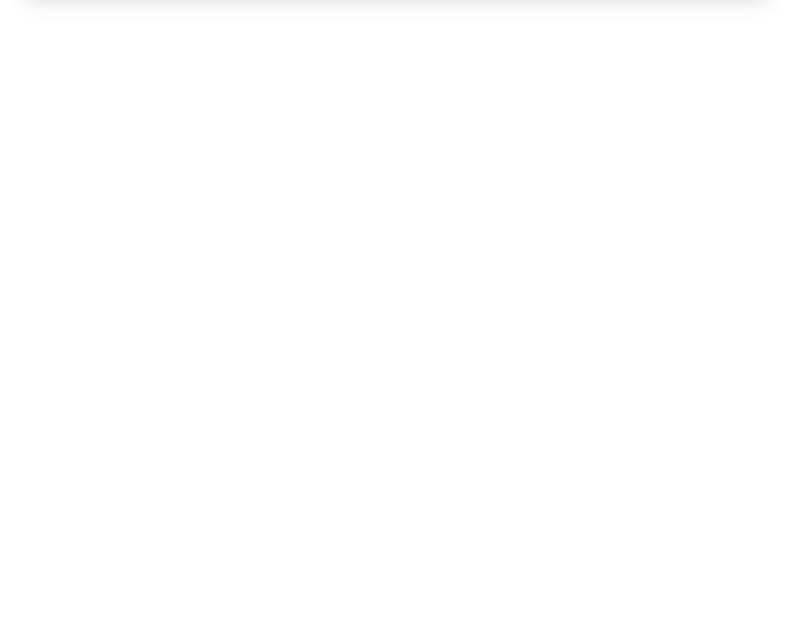
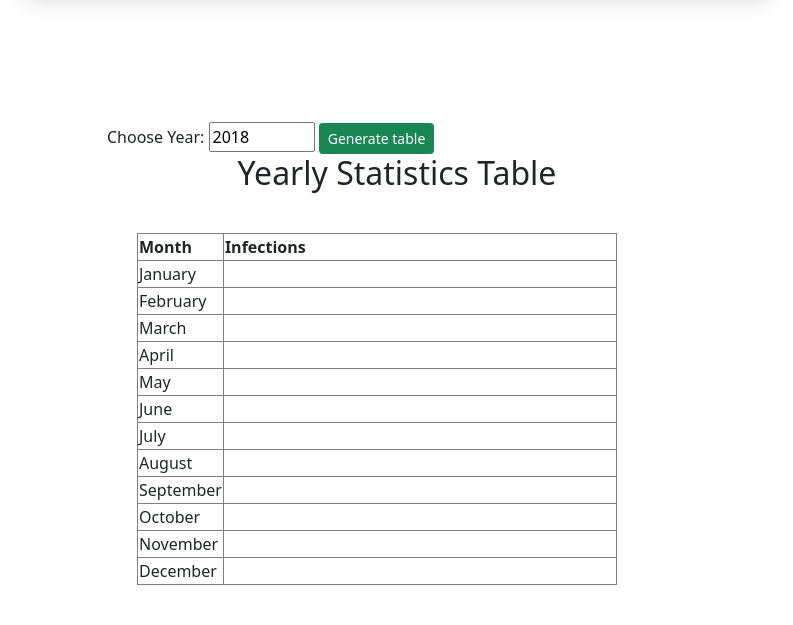
Before and after one commit to Mihir2527/HackHarvard2021, a Django app: page /summary/ in a window 1280 px wide; the page is wider, and only the part inside the window is pictured. Shown: the part 502-1127 px from the top of that part, without its empty margins (243-1036 px from the left). Before the commit the page ends 506 px from the top of that part, so only its background shows below. Run offline with Django 3.2, Linux system fonts and the light colour scheme; a user stored in the database is signed in; data comes from the database, SQL or seed files in the repository; both versions use the stored data as it was after the commit.

Commit message:
Added table filters

```diff
--- a/Summary/templates/Summary/index.html
+++ b/Summary/templates/Summary/index.html
@@ -47,7 +47,7 @@
             <option value="Positive">Positive</option>
             <option value="Negative">Negative</option>
         </select>
-        <button type="submit" class="btn btn-success" style="margin-top:20px; " onclick="return confirm('Do you want to donwload the report?');">Generate Report</button>
+        <button type="submit" class="btn btn-success" style="margin-top:20px; " onclick="return confirm('Do you want to download the report?');">Generate Report</button>
     </form>
 
 </div>
@@ -85,4 +85,33 @@
 <br>
 <br>
 
+<form action="/summary/" method="GET" name="yearly_table" style="margin-left: 350px;">
+    <label for="year">Choose Year:</label>
+    <input name="year" type="number" min="1900" max="2099" step="1" value="2018" />
+    <button type="submit" class="btn btn-sm btn-success" name="gentable">Generate table</button>
+</form>
+
+<h2 style="text-align: center;">Yearly Statistics Table</h2>
+<div style="width: 600px; margin: 40px auto;">
+    <table style="width: 80%; margin-left: 40px;">
+        <thead>
+            <tr>
+                <th style="border:1px solid grey">Month</th>
+                <th style="border:1px solid grey">Infections</th>
+            </tr>
+        </thead>
+
+        <tbody>
+            {% for item,value in summaryDict.items %}
+            <tr>
+                <td style="border:1px solid grey">{{item}}</td>
+                <td style="border:1px solid grey; width: 90%;">{{value}}</td>
+            </tr>
+            {% endfor %}
+        </tbody>
+    </table>
+</div>
+
+
+
 {% endblock body %}
--- a/Summary/views.py
+++ b/Summary/views.py
@@ -24,6 +24,12 @@ def getHomePage(request):
     print("Username is: ",name)
     currUserHistory=allUserHistory.filter(uname=name)
     print("User history is: ",currUserHistory)
+    currUserHistory2=currUserHistory
+
+
+    if 'gentable' in request.GET:
+        inpyear=request.GET.get('year')
+        currUserHistory2=currUserHistory.filter(start_date__contains=inpyear)
 
 
     # if not allUserHistory:
@@ -31,7 +37,56 @@ def getHomePage(request):
     #     return render(request,"History/index.html")
     # else:
     #     print("not empty")
-    return render(request,"Summary/index.html",{'history_qs':currUserHistory})
+
+    month_dict={
+        '01':'January',
+        '02':'February',
+        '03':'March',
+        '04':'April',
+        '05':'May',
+        '06':'June',
+        '07':'July',
+        '08':'August',
+        '09':'September',
+        '10':'October',
+        '11':'November',
+        '12':'December',
+    }
+
+    summaryDict={
+        'January':"",
+        'February':"",
+        'March':"",
+        'April':"",
+        'May':"",
+        'June':"",
+        'July':"",
+        'August':"",
+        'September':"",
+        'October':"",
+        'November':"",
+        'December':"",
+    }
+
+
+    for item in currUserHistory2:
+        temp=str(item.start_date)
+        temp1=temp.split("-")[1] # month number
+        print(temp1)
+        print("All months and infections")
+        month_str=month_dict[temp1]
+        summaryDict[month_str]+=(item.infection)+",   "
+
+    print(summaryDict)
+    print(currUserHistory)
+
+    context={
+        'history_qs':currUserHistory,
+        'summaryDict':summaryDict,
+    } # has to be a dictionary
+
+    # return render(request,"Summary/index.html",{'history_qs':currUserHistory,'summaryDict':summaryDict})
+    return render(request,"Summary/index.html",context)
 
 def getReport(request):
     allUserHistory=HistoryData.objects.all()
@@ -79,7 +134,7 @@ def getReport(request):
     textob.setTextOrigin(inch,inch)
     textob.setFont("Helvetica",14)
 
-    lines=[]
+    lines=""
 
 
     info1="Name of person: "+user.first_name+" "+user.last_name
```
Also changed, not shown: db.sqlite3.
